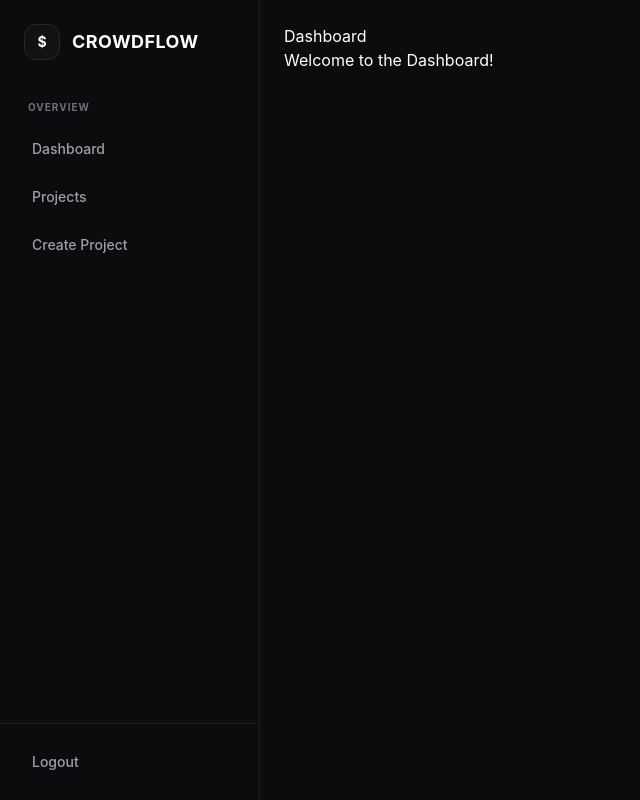
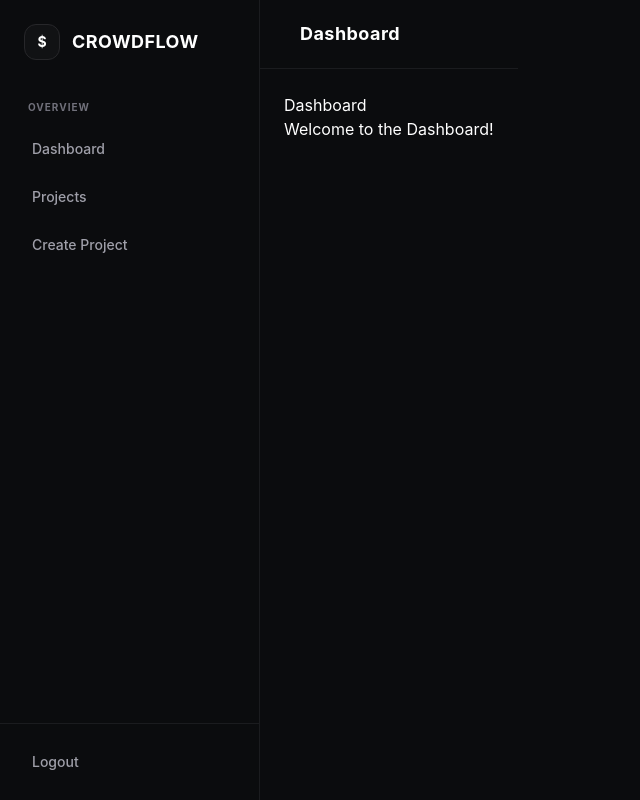
Before and after one commit to shsalima/crowdFund-manager-, a React (Vite) app in the folder front-end/: page /dashboard in a window 1280 px wide. Shown: the whole page, without its empty margins (0-640 px from the left). Built offline with nearby package versions, Linux system fonts and the light colour scheme.

Commit message:
travail sur header du application

```diff
--- a/front-end/src/App.jsx
+++ b/front-end/src/App.jsx
@@ -1,6 +1,7 @@
 import { Route, Routes, useLocation } from "react-router"
 import MainLayout from "./UI/layouts/MainLayout"
 import Dashboard from "./UI/pages/Dashboard";
+import AppHeader from "./UI/layouts/AppHeader";
 
 
 function App() {
@@ -12,8 +13,8 @@ function App() {
 
 
 
+    <MainLayout >
 
-    <MainLayout >
     <Routes>
       <Route path="/dashboard" element={<Dashboard />} />
 
--- /dev/null
+++ b/front-end/src/UI/layouts/AppHeader.jsx
@@ -0,0 +1,15 @@
+import { useLocation } from "react-router";
+
+export default function AppHeader() {
+    const { pathname } = useLocation();
+
+    const pageTitle = pathname.split("/")[1];
+
+    return (
+        <header className="w-full bg-[#0b0c0e] py-5 px-10 border-b border-zinc-800/60 flex items-center">
+            <h2 className="capitalize text-lg font-bold tracking-wide text-white">
+                {pageTitle || "Overview"}
+            </h2>
+        </header>
+    );
+}
--- a/front-end/src/UI/layouts/MainLayout.jsx
+++ b/front-end/src/UI/layouts/MainLayout.jsx
@@ -1,5 +1,6 @@
 
 import { Link } from "react-router";
+import AppHeader from "./AppHeader";
 
 export default function MainLayout({ children }) {
     return (
@@ -57,9 +58,14 @@ export default function MainLayout({ children }) {
                     </Link>
                 </div>
             </aside>
+            <div>
+                <AppHeader />
             <main className="flex-1 p-6">
+
                 {children}
             </main>
+
+            </div>
 
 
 
```
